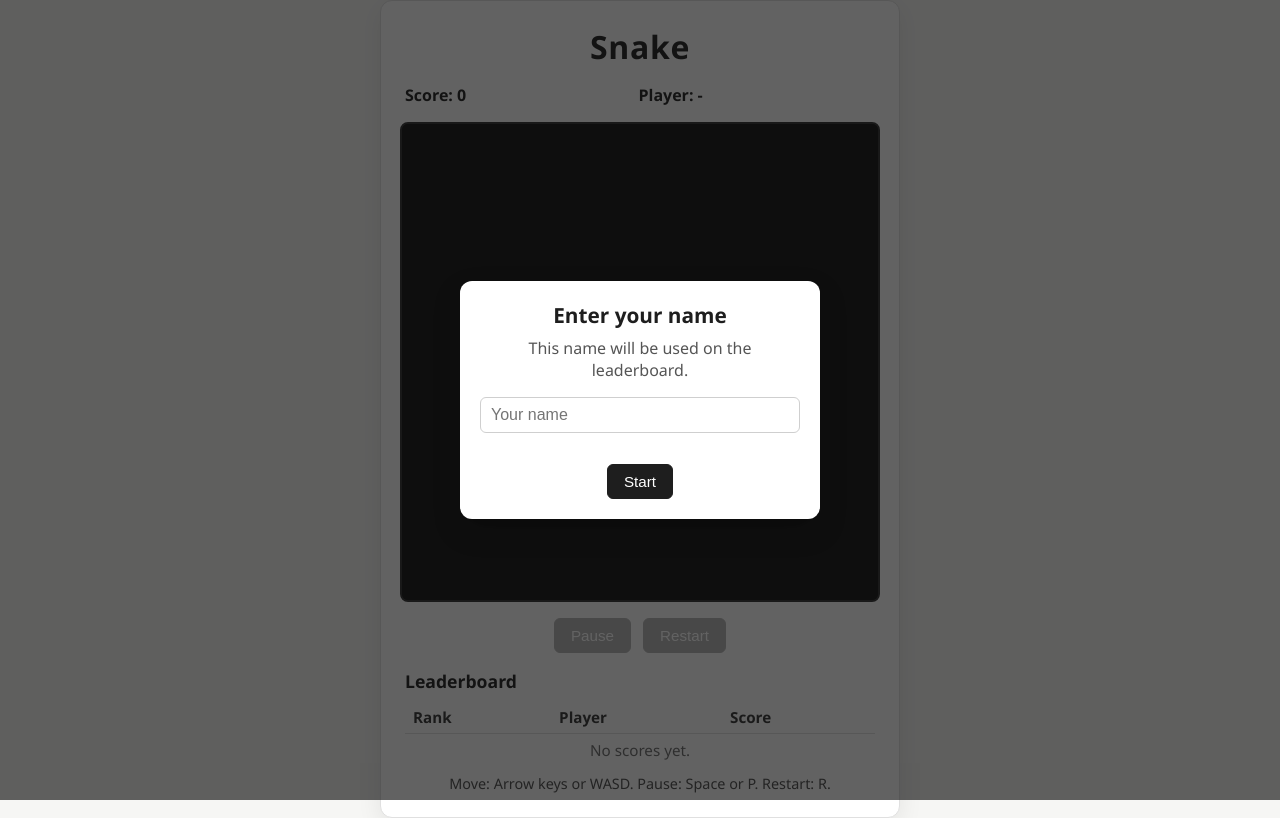
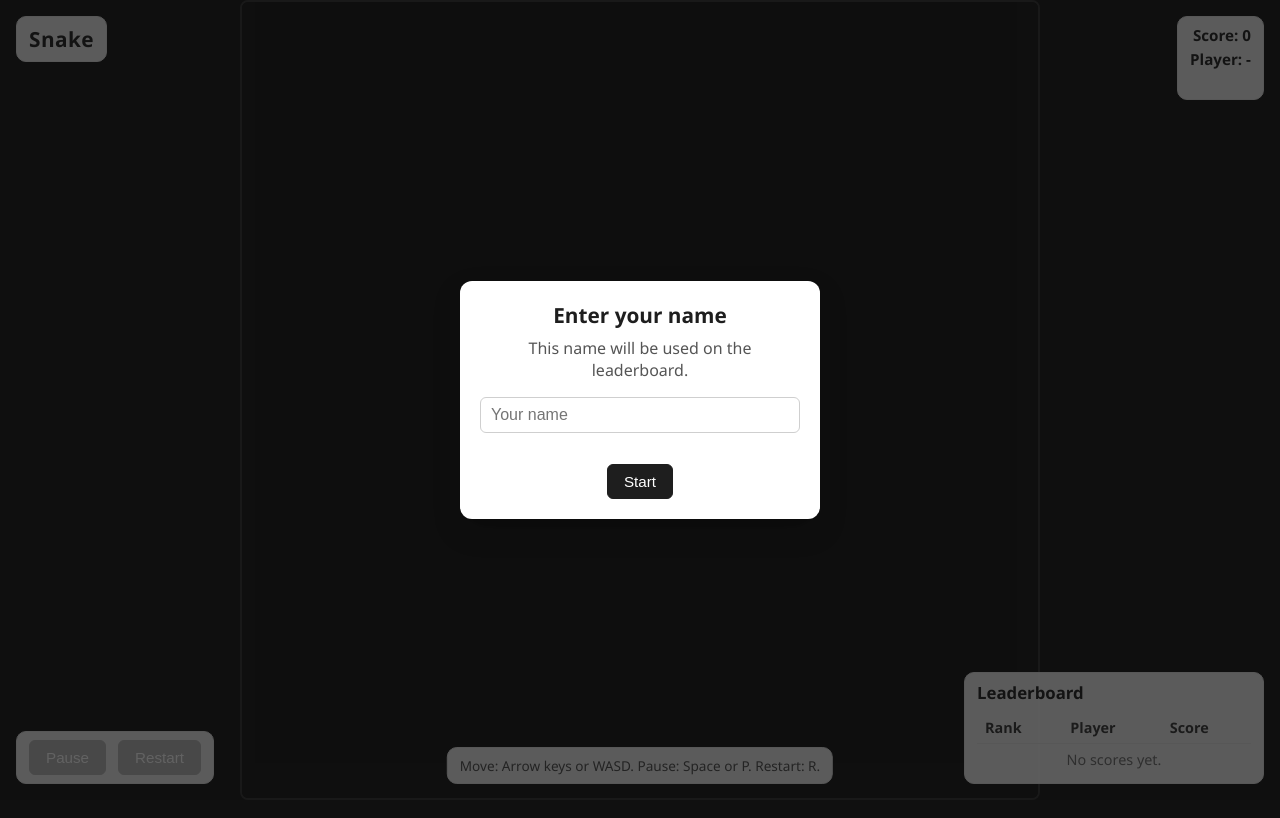
Before and after one commit to claudyu571/snake, a plain HTML site: page index.html in a window 1280 px wide. Drawn offline with Linux system fonts and the light colour scheme.

Commit message:
Update snake layout/help banner

```diff
--- a/index.html
+++ b/index.html
@@ -8,8 +8,8 @@
   </head>
   <body>
     <main class="app">
-      <h1>Snake</h1>
-      <div class="hud">
+      <h1 class="title panel">Snake</h1>
+      <div class="hud panel">
         <div class="score">Score: <span id="score">0</span></div>
         <div class="player">Player: <span id="player-display">-</span></div>
         <div id="status" class="status"></div>
@@ -17,11 +17,11 @@
       <div class="board">
         <canvas id="game" aria-label="Snake game board" role="img"></canvas>
       </div>
-      <div class="controls">
+      <div class="controls panel">
         <button id="pause-btn" type="button">Pause</button>
         <button id="restart-btn" type="button">Restart</button>
       </div>
-      <section class="leaderboard" aria-label="Leaderboard">
+      <section class="leaderboard panel" aria-label="Leaderboard">
         <h2>Leaderboard</h2>
         <table>
           <thead>
@@ -34,7 +34,7 @@
           <tbody id="leaderboard-body"></tbody>
         </table>
       </section>
-      <p class="help">
+      <p id="help" class="help panel">
         Move: Arrow keys or WASD. Pause: Space or P. Restart: R.
       </p>
     </main>
--- a/main.js
+++ b/main.js
@@ -1,7 +1,5 @@
 const GRID_SIZE = 20;
 const TICK_MS = 120;
-const MIN_CELL = 12;
-const MAX_CELL = 32;
 const LEADERBOARD_KEY = "snake.leaderboard.v1";
 
 const canvas = document.getElementById("game");
@@ -12,6 +10,7 @@ const playerDisplay = document.getElementById("player-display");
 const pauseBtn = document.getElementById("pause-btn");
 const restartBtn = document.getElementById("restart-btn");
 const leaderboardBody = document.getElementById("leaderboard-body");
+const helpEl = document.getElementById("help");
 
 const nameModal = document.getElementById("name-modal");
 const nameInput = document.getElementById("player-name");
@@ -40,18 +39,10 @@ const KEY_DIR = {
   D: "right",
 };
 
-function clamp(value, min, max) {
-  return Math.min(Math.max(value, min), max);
-}
-
 function resizeBoard() {
-  const maxBoardPx = Math.min(
-    window.innerWidth * 0.9,
-    window.innerHeight * 0.6,
-    640
-  );
+  const maxBoardPx = Math.min(window.innerWidth, window.innerHeight);
   const rawCell = Math.floor(maxBoardPx / GRID_SIZE);
-  cellSize = clamp(rawCell, MIN_CELL, MAX_CELL);
+  cellSize = Math.max(1, rawCell);
   boardPx = cellSize * GRID_SIZE;
 
   canvas.width = boardPx;
@@ -144,6 +135,7 @@ function startGame() {
   playerDisplay.textContent = playerName;
   nameError.textContent = "";
   nameModal.classList.add("hidden");
+  helpEl.classList.add("hidden");
   gameStarted = true;
   setControlsEnabled(true);
   resetGame();
--- a/styles.css
+++ b/styles.css
@@ -1,7 +1,7 @@
 :root {
   color-scheme: light;
   font-family: "Segoe UI", Tahoma, sans-serif;
-  background-color: #f6f6f4;
+  background-color: #101010;
   color: #1e1e1e;
 }
 
@@ -9,38 +9,61 @@
   box-sizing: border-box;
 }
 
+html,
+body {
+  width: 100%;
+  height: 100%;
+}
+
 body {
   margin: 0;
-  min-height: 100vh;
-  display: flex;
-  align-items: center;
-  justify-content: center;
+  background: #101010;
 }
 
 .app {
-  width: min(90vw, 520px);
-  padding: 24px;
-  text-align: center;
-  background: #ffffff;
-  border: 1px solid #e0e0e0;
-  border-radius: 12px;
-  box-shadow: 0 8px 24px rgba(0, 0, 0, 0.08);
+  width: 100vw;
+  height: 100vh;
+  padding: 0;
+  text-align: left;
+  background: #101010;
+  border: none;
+  border-radius: 0;
+  box-shadow: none;
+  position: relative;
+  overflow: hidden;
 }
 
 h1 {
-  margin: 0 0 16px;
-  font-size: 2rem;
+  margin: 0;
+  font-size: 1.3rem;
   letter-spacing: 0.02em;
 }
 
+.panel {
+  background: rgba(255, 255, 255, 0.92);
+  border: 1px solid #e0e0e0;
+  border-radius: 10px;
+  padding: 8px 12px;
+}
+
+.hidden {
+  display: none;
+}
+
+.title {
+  position: absolute;
+  top: 16px;
+  left: 16px;
+}
+
 .hud {
-  display: flex;
-  flex-wrap: wrap;
-  gap: 8px 16px;
-  justify-content: space-between;
-  align-items: center;
-  margin-bottom: 16px;
-  font-size: 1rem;
+  position: absolute;
+  top: 16px;
+  right: 16px;
+  display: grid;
+  gap: 4px;
+  font-size: 0.95rem;
+  text-align: right;
 }
 
 .player,
@@ -55,9 +78,11 @@ h1 {
 }
 
 .board {
+  position: absolute;
+  inset: 0;
   display: flex;
+  align-items: center;
   justify-content: center;
-  margin-bottom: 16px;
 }
 
 canvas {
@@ -68,10 +93,11 @@ canvas {
 }
 
 .controls {
+  position: absolute;
+  bottom: 16px;
+  left: 16px;
   display: flex;
-  justify-content: center;
   gap: 12px;
-  margin-bottom: 12px;
 }
 
 button {
@@ -95,19 +121,22 @@ button:disabled {
 }
 
 .leaderboard {
-  margin: 16px 0 8px;
+  position: absolute;
+  bottom: 16px;
+  right: 16px;
+  width: min(300px, 40vw);
   text-align: left;
 }
 
 .leaderboard h2 {
   margin: 0 0 8px;
-  font-size: 1.1rem;
+  font-size: 1.05rem;
 }
 
 .leaderboard table {
   width: 100%;
   border-collapse: collapse;
-  font-size: 0.95rem;
+  font-size: 0.9rem;
 }
 
 .leaderboard th,
@@ -132,8 +161,12 @@ button:disabled {
 }
 
 .help {
+  position: absolute;
+  bottom: 16px;
+  left: 50%;
+  transform: translateX(-50%);
   margin: 0;
-  font-size: 0.9rem;
+  font-size: 0.85rem;
   color: #4a4a4a;
 }
 
@@ -190,9 +223,34 @@ button:disabled {
   min-height: 1em;
 }
 
-@media (max-width: 520px) {
+@media (max-width: 720px) {
+  .title {
+    top: 12px;
+    left: 12px;
+  }
+
   .hud {
-    flex-direction: column;
-    gap: 6px;
+    top: 56px;
+    left: 12px;
+    right: 12px;
+    text-align: left;
+  }
+
+  .controls {
+    left: 12px;
+    right: 12px;
+    justify-content: center;
+  }
+
+  .leaderboard {
+    top: 120px;
+    left: 12px;
+    right: 12px;
+    bottom: auto;
+    width: auto;
+  }
+
+  .help {
+    display: none;
   }
 }
```
